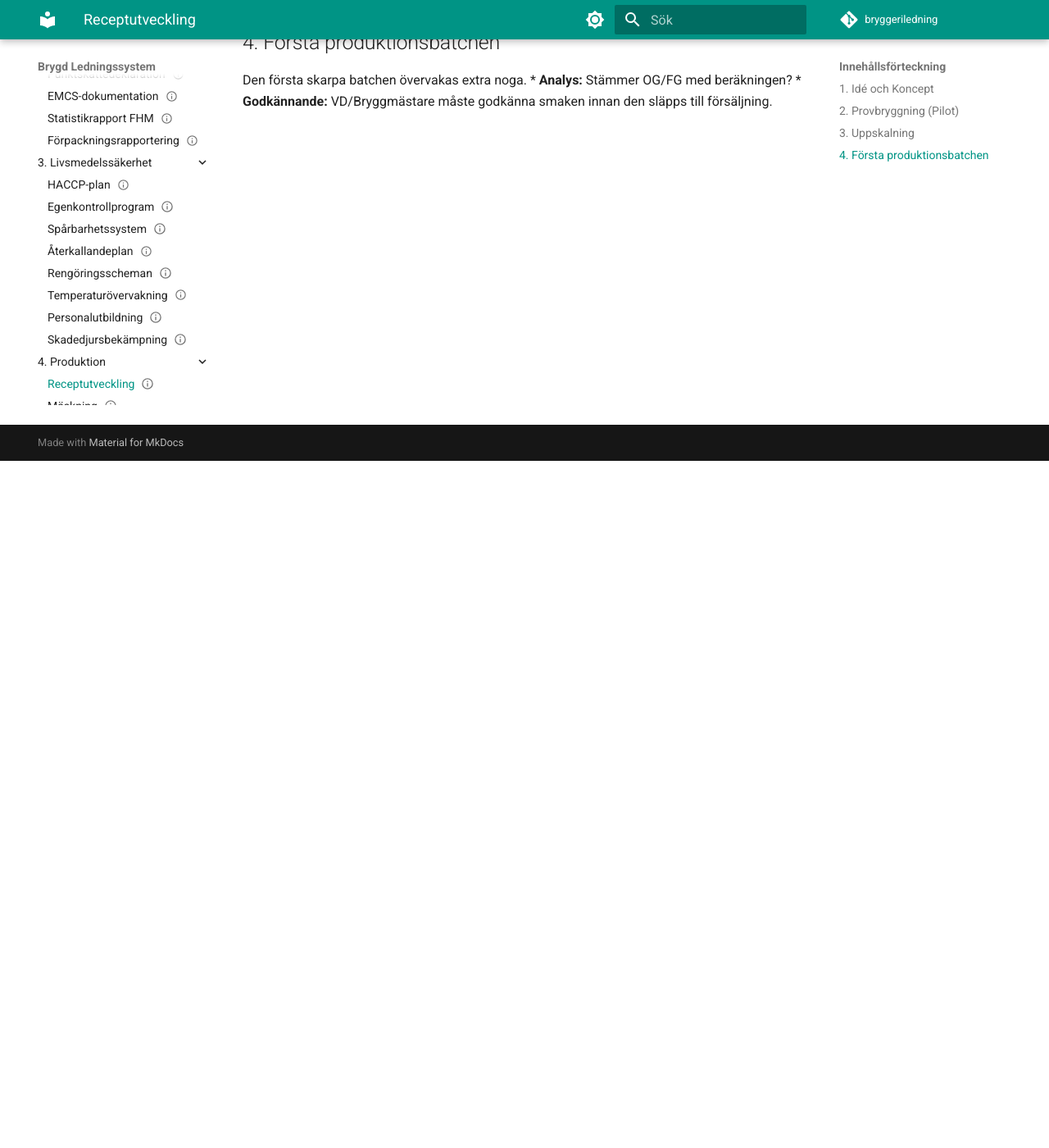
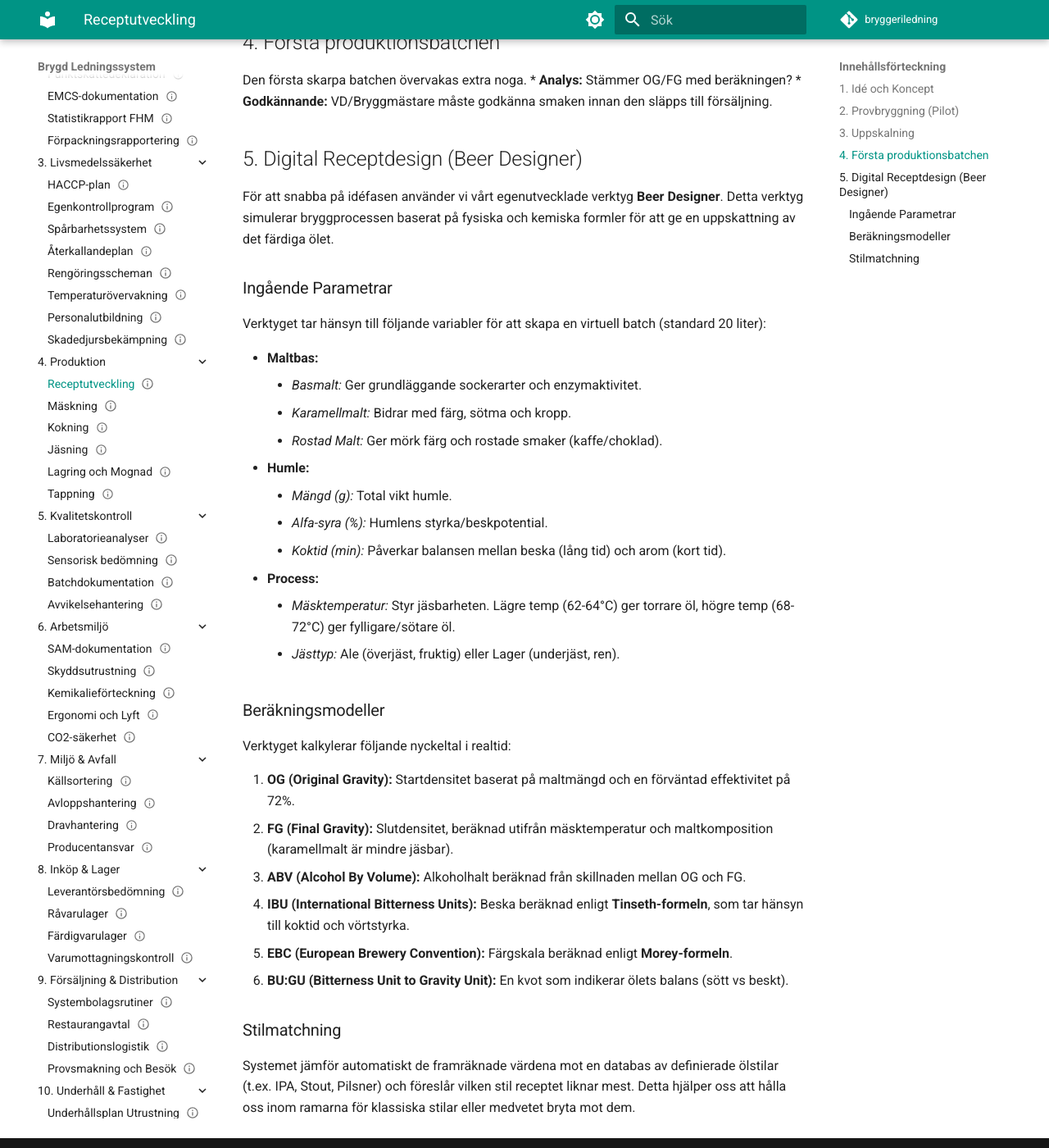
Before and after one commit to ollecwes/bryggeriledning, an MkDocs documentation site: the page built from docs/4_Produktion/Receptutveckling.md, in a window 1280 px wide and 1400 px high, scrolled down 838 px. Shown: the whole window at 82% size. Built offline with MkDocs 1.6.1 and Material for MkDocs 9.7.7, drawn with Linux system fonts in a browser that asks for light colours; comment, search, counter and statistics services are not loaded.

Commit message:
docs: Add Beer Designer documentation and product portfolio

```diff
--- a/docs/4_Produktion/Receptutveckling.md
+++ b/docs/4_Produktion/Receptutveckling.md
@@ -34,3 +34,34 @@ När receptet är godkänt skalas det upp till produktionsvolym (t.ex. 1 000 lit
 Den första skarpa batchen övervakas extra noga.
 *   **Analys:** Stämmer OG/FG med beräkningen?
 *   **Godkännande:** VD/Bryggmästare måste godkänna smaken innan den släpps till försäljning.
+
+## 5. Digital Receptdesign (Beer Designer)
+För att snabba på idéfasen använder vi vårt egenutvecklade verktyg **Beer Designer**. Detta verktyg simulerar bryggprocessen baserat på fysiska och kemiska formler för att ge en uppskattning av det färdiga ölet.
+
+### Ingående Parametrar
+Verktyget tar hänsyn till följande variabler för att skapa en virtuell batch (standard 20 liter):
+
+*   **Maltbas:**
+    *   *Basmalt:* Ger grundläggande sockerarter och enzymaktivitet.
+    *   *Karamellmalt:* Bidrar med färg, sötma och kropp.
+    *   *Rostad Malt:* Ger mörk färg och rostade smaker (kaffe/choklad).
+*   **Humle:**
+    *   *Mängd (g):* Total vikt humle.
+    *   *Alfa-syra (%):* Humlens styrka/beskpotential.
+    *   *Koktid (min):* Påverkar balansen mellan beska (lång tid) och arom (kort tid).
+*   **Process:**
+    *   *Mäsktemperatur:* Styr jäsbarheten. Lägre temp (62-64°C) ger torrare öl, högre temp (68-72°C) ger fylligare/sötare öl.
+    *   *Jästtyp:* Ale (överjäst, fruktig) eller Lager (underjäst, ren).
+
+### Beräkningsmodeller
+Verktyget kalkylerar följande nyckeltal i realtid:
+
+1.  **OG (Original Gravity):** Startdensitet baserat på maltmängd och en förväntad effektivitet på 72%.
+2.  **FG (Final Gravity):** Slutdensitet, beräknad utifrån mäsktemperatur och maltkomposition (karamellmalt är mindre jäsbar).
+3.  **ABV (Alcohol By Volume):** Alkoholhalt beräknad från skillnaden mellan OG och FG.
+4.  **IBU (International Bitterness Units):** Beska beräknad enligt **Tinseth-formeln**, som tar hänsyn till koktid och vörtstyrka.
+5.  **EBC (European Brewery Convention):** Färgskala beräknad enligt **Morey-formeln**.
+6.  **BU:GU (Bitterness Unit to Gravity Unit):** En kvot som indikerar ölets balans (sött vs beskt).
+
+### Stilmatchning
+Systemet jämför automatiskt de framräknade värdena mot en databas av definierade ölstilar (t.ex. IPA, Stout, Pilsner) och föreslår vilken stil receptet liknar mest. Detta hjälper oss att hålla oss inom ramarna för klassiska stilar eller medvetet bryta mot dem.
```
Also changed, not shown: docs/4_Produktion/Produktportfölj.md (added, +71 -0 lines).
